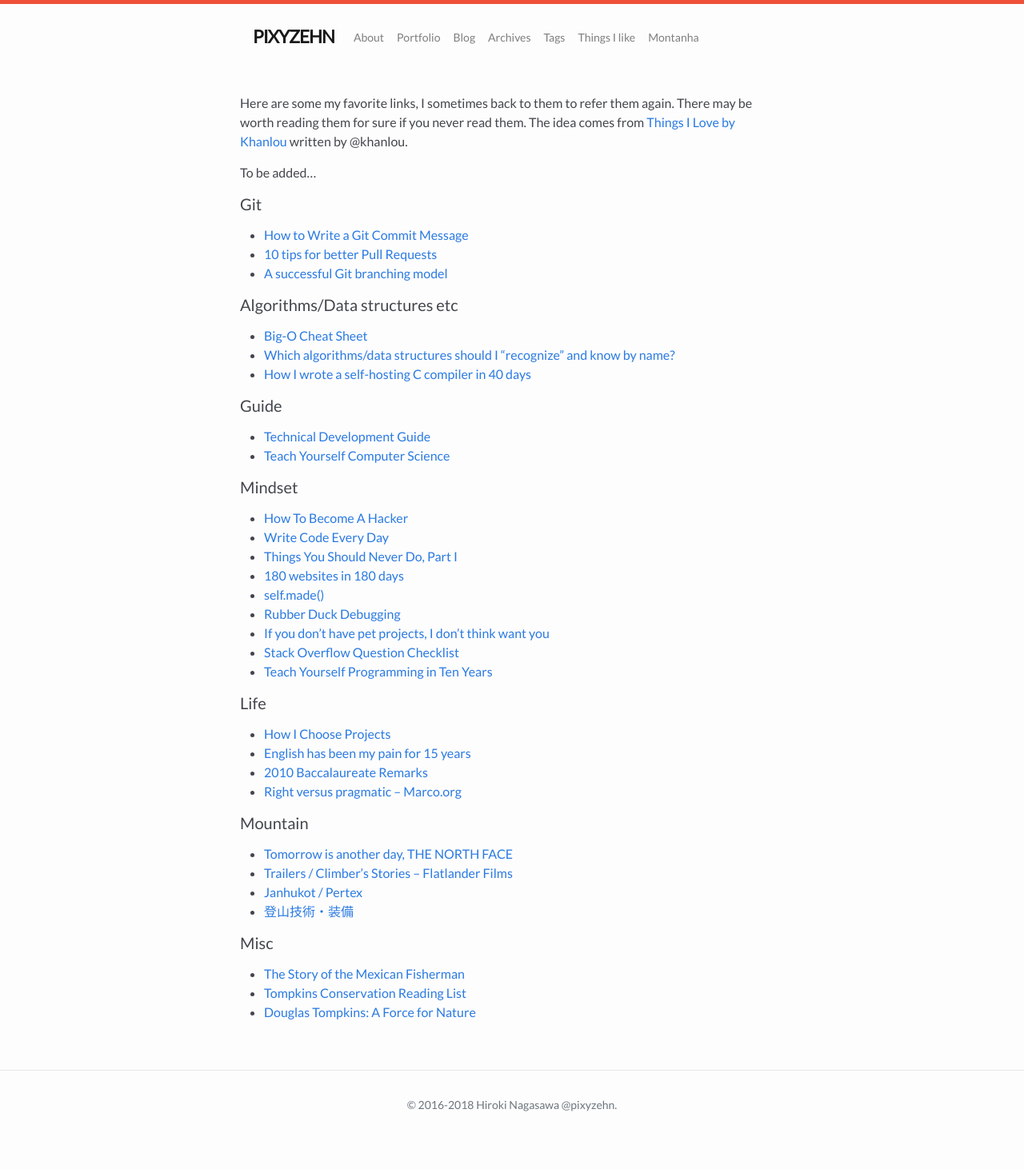
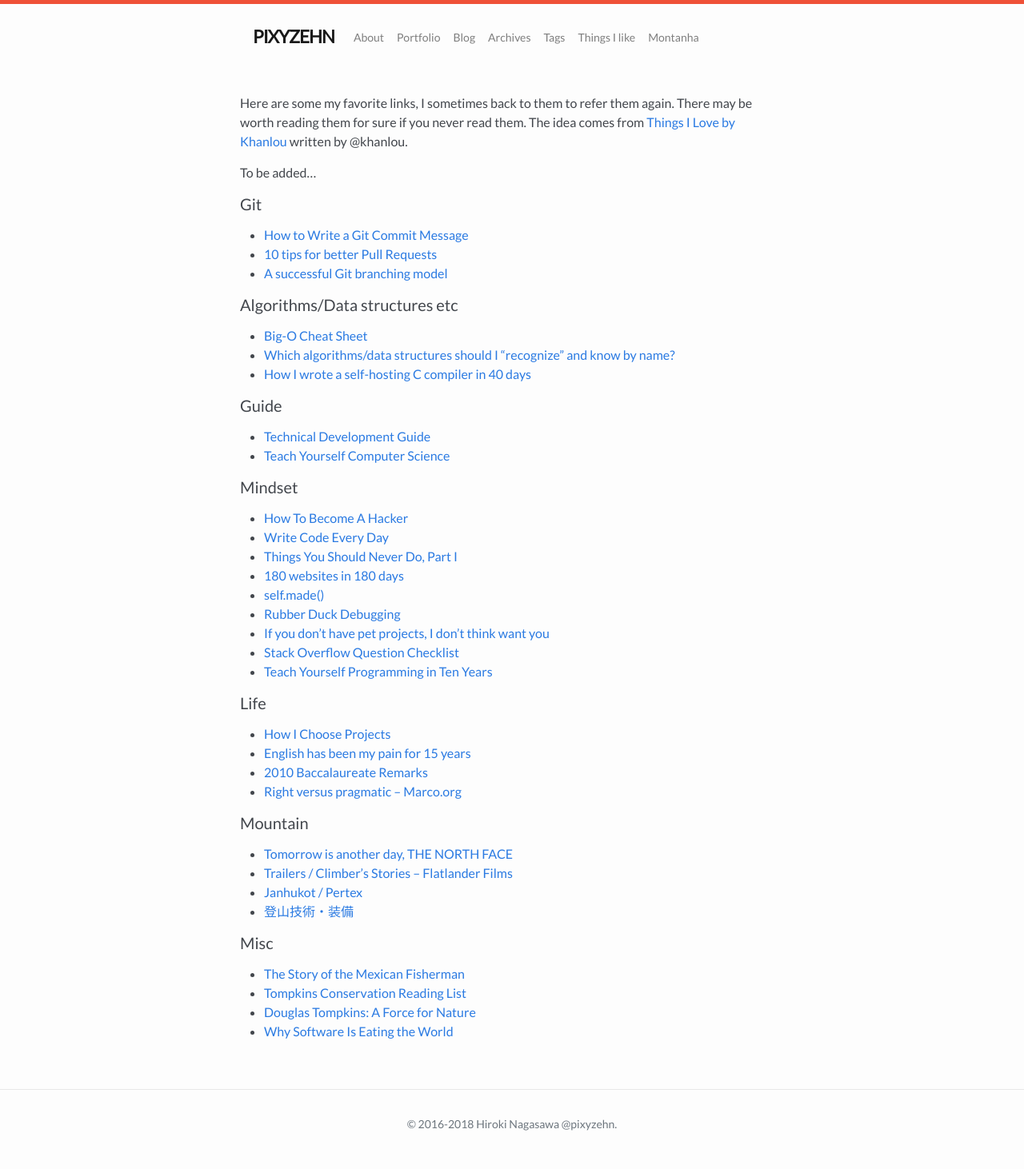
Before and after one commit to pixyzehn/pixyzehn.com, a Jekyll site: the page built from pages/links.md, in a window 1280 px wide. Shown: the whole page at 80% size. Built offline with Jekyll 4.4.1, drawn with Linux system fonts in a browser that asks for light colours; nearby versions of some CDN libraries; library files that are not in the unit come from our copies; before the commit the page ends 1438 px from its top, so only the background shows below that.

Commit message:
Update links

```diff
--- a/pages/links.md
+++ b/pages/links.md
@@ -50,3 +50,4 @@ To be added...
 - [The Story of the Mexican Fisherman](https://bemorewithless.com/the-story-of-the-mexican-fisherman/)
 - [Tompkins Conservation Reading List](http://www.tompkinsconservation.org/reading_list.htm)
 - [Douglas Tompkins: A Force for Nature](http://www.tompkinsconservation.org/news/2015/12/09/douglas-tompkins-a-force-for-nature/)
+- [Why Software Is Eating the World](https://a16z.com/2016/08/20/why-software-is-eating-the-world/)
```
